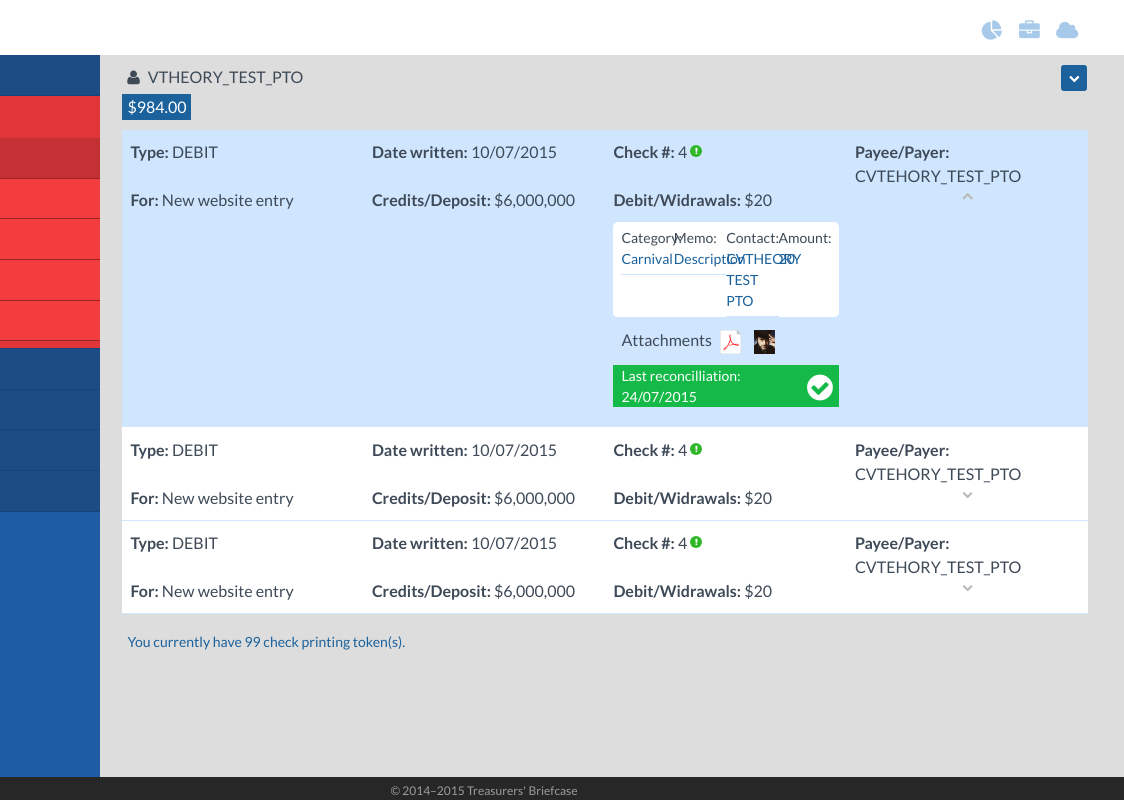
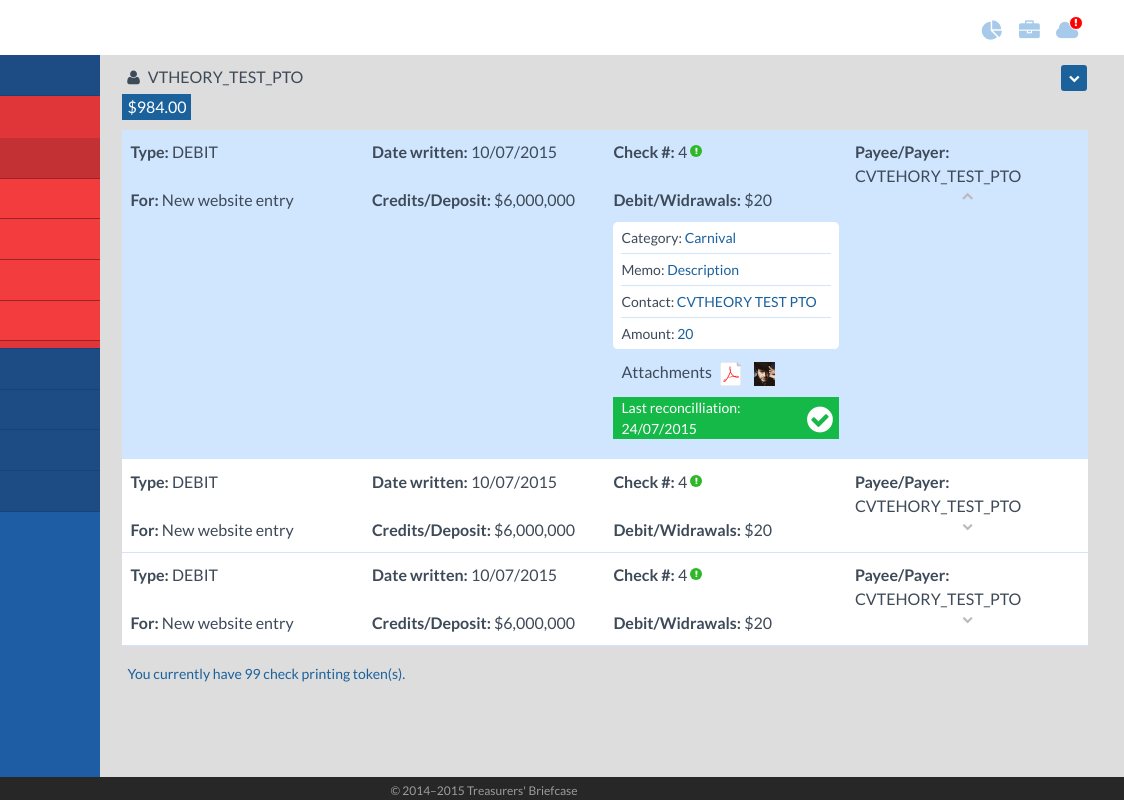
Before and after one commit to markanthonyuy/tbc-new-design, a website: page transaction.html in a window 1280 px wide. Both pictures are taken after a click on the link 761 px from the left and 172 px from the top of the page. Shown: the full height of the page, 156-1280 px from the left. Drawn offline with Linux system fonts and the light colour scheme.

Commit message:
fix transaction code bug

```diff
--- a/transaction.html
+++ b/transaction.html
@@ -14,22 +14,13 @@
   </head>
   <body>
 
-<div class="page-wrap">
-
-<!-- off-canvas-start -->
-<div class="off-canvas-wrap" data-offcanvas>
-  <div class="inner-wrap">
-
-
-
+  <div class="page-wrap"> <!-- start page-wrap -->
+    <div class="off-canvas-wrap" data-offcanvas> <!-- start off-canvas-wrap -->
+      <div class="inner-wrap"> <!-- start inner-wrap -->
         <nav class="tab-bar">
           <h1 class="tb-logo"><a href="index.html"><img src="img/tbc-logo.jpg" class="hide-for-small" alt="Treasurer's Briefcase Logo"><img src="img/tbc-icon.jpg" alt="Treasurer's Briefcase Logo" class="hide-for-medium-up"></a></h1>
-
-
           <ul class="notif-icons right">
-
             <li class="pchart">
-
               <a href="#" class="notif-btn"><span><i class="icon-chart-pie"></i></span><span class="attn hide"><i class="icon-attention-alt"></i></span></a>
               <ul class="dropit xchart">
                 <li class="arrwup"><span class="arrow-up"></span></li>
@@ -37,9 +28,7 @@
                 <li><a href="#">User's subscription is about to expire</a></li>
                 <li><a href="#">Duis aute irure dolor in reprehenderit</a></li>
                 <li><a href="#">Lorem ipsum dolor sit amet</a></li>
-
               </ul>
-
             </li>
             <li class="bcase">
               <a href="#" class="notif-btn"><span><i class="icon-briefcase"></i></span><span class="attn hide"><i class="icon-attention-alt"></i></span></a>
@@ -48,31 +37,22 @@
                 <li class="headin"><a href="#">Notifications Briefcase</a></li>
                 <li><a href="#">Sed do eiusmod tempor</a></li>
                 <li><a href="#">Quis nostrud exercitation</a></li>
-
               </ul>
             </li>
             <li class="bcloud">
-        <a href="#" class="notif-btn"><span><i class="icon-cloud"></i></span><span class="attn hide"><i class="icon-attention-alt"></i></span></a>
+              <a href="#" class="notif-btn"><span><i class="icon-cloud"></i></span><span class="attn"><i class="icon-attention-alt"></i></span></a>
               <ul class="dropit xcloud">
                 <li class="arrwup"><span class="arrow-up"></span></li>
                 <li class="headin"><a href="#">Treasurer's Briefcase</a></li>
                 <li><a href="#">Sunt in culpa qui officia</a></li>
-
               </ul>
             </li>
           </ul>
-
-
-
-
 
           <section class="right-small hide-for-large-up">
             <a class="right-off-canvas-toggle" href="#"><span><i class="icon-user"></i></span></a>
           </section>
         </nav>
-
-
-
         <aside class="right-off-canvas-menu">
           <ul class="off-canvas-list">
             <li><label>CVTHEORY_TEST_PTO</label></li>
@@ -81,10 +61,6 @@
             <li><a href="#">Logout</a></li>
           </ul>
         </aside>
-
-<!-- off-canvas-start -->
-
-
 
         <aside class="nav-wrap"> <!-- start nav-wrap -->
           <div class="row">
@@ -137,58 +113,55 @@
           </div>
         </aside> <!-- start nav-wrap -->
 
-<!-- content wrap -->
+        <div class="content-wrap"> <!-- start content wrap -->
 
- <div class="content-wrap">
-
-<div class="row padding10">
+          <div class="row padding10"> <!-- start row -->
             <div class="small-10 columns">
               <header><i class="icon-user"></i> VTHEORY_TEST_PTO</header>
               <span class="dollar-total">$984.00</span>
             </div>
-   <div class="small-2 columns menubtn">
-
-<div class="contact-menu-wrap">
+            <div class="small-2 columns menubtn"> <!-- start menubtn -->
+              <div class="contact-menu-wrap"> <!-- start contact-menu-wrap -->
                 <ul class="contact-drop">
-
                   <li class="srch-btn">
-
                     <a href="#"><span><i class="icon-down-open-1"></i></span></a>
-
                   </li>
-
-
                 </ul>
 
-
-    <div class="srchform contact-box">
+                <div class="srchform contact-box"> <!-- start srchform -->
                   <span class="arrow-up"></span>
-
                   <form>
-                    <div class="large-4 columns">
+                    <div class="large-12 columns">
                       <select>
                         <option>CVTEHORY_TEST_PTO</option>
                         <option>CVTEHORY_TEST_01</option>
                         <option>CVTEHORY_TEST_02</option>
                       </select>
                     </div>
-                    <div class="large-4 columns"><input type="text" class="search1" placeholder="Date, Check#, Amount"><button type="submit" class="srchbtn"><i class="icon-search"></i></button></div>
-                    <div class="large-4 columns"><input type="text" data-date class="fromdate calendar hasDatepicker fdatepicker" name="start_date" placeholder="dd-mm-yy"  data-date="12-02-2012"> to <input type="text" data-date="12-02-2012" class="fromdate calendar hasDatepicker fdatepicker"  name="end_date" placeholder="dd-mm-yy"><button type="submit" class="srchbtn"><i class="icon-search"></i></button></div>
-                    <div class="large-4 columns entries"><span>show</span>
+                    <div class="large-12 columns">
+                      <input type="text" class="search1" placeholder="Date, Check#, Amount">
+                      <button type="submit" class="srchbtn"><i class="icon-search"></i></button>
+                    </div>
+                    <div class="large-12 columns">
+                      <input type="text" data-date class="fromdate calendar hasDatepicker fdatepicker" name="start_date" placeholder="dd-mm-yy"  data-date="12-02-2012"> to
+                      <input type="text" data-date="12-02-2012" class="fromdate calendar hasDatepicker fdatepicker"  name="end_date" placeholder="dd-mm-yy">
+                      <button type="submit" class="srchbtn">
+                        <i class="icon-search"></i>
+                      </button>
+                    </div>
+                    <div class="large-12 columns entries">
+                      <span>show</span>
                       <select>
                         <option>10 entries</option>
                         <option>20 entries</option>
                         <option>30 entries</option>
-                      </select></div>
+                      </select>
+                    </div>
+                  </form>
+                </div> <!-- end srchform -->
 
-
-                  </form>
-
-   </div>
-
-   <div class="az">
+                <div class="az"> <!-- start az -->
                   <span class="arrow-up"></span>
-
                   <a href="#" class="numb">0-9</a>
                   <a href="#">A</a>
                   <a href="#">B</a>
@@ -216,18 +189,107 @@
                   <a href="#">X</a>
                   <a href="#">Y</a>
                   <a href="#">Z</a>
+                </div> <!-- end az -->
+              </div> <!-- end contact-menu-wrap -->
+            </div> <!-- end menubtn -->
+          </div> <!-- end row -->
 
+
+          <div class="row "> <!-- start row -->
+            <div class="large-12 columns pad10 padtb"> <!-- start large-12 -->
+              <div class="transaction-row"> <!-- start transaction-row -->
+                <div class="large-3 small-12 columns transactions">
+                  <div><strong>Type:</strong> DEBIT</div>
+                </div>
+                <div class="large-3 small-12 columns transactions">
+                  <div><strong>Date written:</strong> 10/07/2015</div>
+                </div>
+                <div class="large-3 small-12 columns transactions">
+                  <div><strong>Check #:</strong> 4 <span class="attn green"><i class="icon-attention-alt"></i></span></div>
+                </div>
+                <div class="large-3 small-12 columns transactions">
+                  <div><strong>Payee/Payer:</strong> CVTEHORY_TEST_PTO</div>
+                </div>
+                <div class="large-3 small-12 columns transactions">
+                  <div><strong>For:</strong> New website entry</div>
+                </div>
+                <div class="large-3 small-12 columns transactions">
+                  <div><strong>Credits/Deposit:</strong> $6,000,000</div>
+                </div>
+                <div class="large-3 small-12 columns transactions">
+                  <div>
+                    <strong>Debit/Widrawals:</strong> $20
+                    <div class="details-wrap">
+                      <div class="whitebg">
+                        <div class="small-12 columns">Category: <span>Carnival</span></div>
+                        <div class="small-12 columns">Memo: <span>Description</span></div>
+                        <div class="small-12 columns">Contact: <span>CVTHEORY TEST PTO</span></div>
+                        <div class="small-12 columns">Amount: <span>20</span></div>
+                      </div>
+                      <div class="attachments">
+                        <div>Attachments <span><a href="#"><img src="img/pdf.png"></a></span> <span>
+                          <a href="#"><img src="img/img-attc.jpg"></a></span>
+                        </div>
+                      </div>
+                      <div class="last-recon ok">
+                        <span>Last reconcilliation:</span> <span>24/07/2015</span>
+                        <i class="icon-ok-circled"></i>
                       </div>
                     </div>
                   </div>
                 </div>
+                <a href="#" class="drop-details"><i class="icon-down-open-1 idown"></i><i class="icon-up-open-1 iup invi"></i></a>
+              </div> <!-- end transaction-row -->
+            </div> <!-- end large-12 -->
 
+            <div class="large-12 columns pad10 padtb"> <!-- start large-12 -->
+              <div class="transaction-row"> <!-- start transaction-row -->
+                <div class="large-3 small-12 columns transactions">
+                  <div><strong>Type:</strong> DEBIT</div>
+                </div>
+                <div class="large-3 small-12 columns transactions">
+                  <div><strong>Date written:</strong> 10/07/2015</div>
+                </div>
+                <div class="large-3 small-12 columns transactions">
+                  <div><strong>Check #:</strong> 4 <span class="attn green"><i class="icon-attention-alt"></i></span></div>
+                </div>
+                <div class="large-3 small-12 columns transactions">
+                  <div><strong>Payee/Payer:</strong> CVTEHORY_TEST_PTO</div>
+                </div>
+                <div class="large-3 small-12 columns transactions">
+                  <div><strong>For:</strong> New website entry</div>
+                </div>
+                <div class="large-3 small-12 columns transactions">
+                  <div><strong>Credits/Deposit:</strong> $6,000,000</div>
+                </div>
+                <div class="large-3 small-12 columns transactions">
+                  <div>
+                    <strong>Debit/Widrawals:</strong> $20
+                    <div class="details-wrap">
+                      <div class="whitebg">
+                        <div class="small-12 columns">Category: <span>Carnival</span></div>
+                        <div class="small-12 columns">Memo: <span>Description</span></div>
+                        <div class="small-12 columns">Contact: <span>CVTHEORY TEST PTO</span></div>
+                        <div class="small-12 columns">Amount: <span>20</span></div>
+                      </div>
+                      <div class="attachments">
+                        <div>Attachments <span><a href="#"><img src="img/pdf.png"></a></span> <span>
+                          <a href="#"><img src="img/img-attc.jpg"></a></span>
+                        </div>
+                      </div>
+                      <div class="last-recon ok">
+                        <span>Last reconcilliation:</span> <span>24/07/2015</span>
+                        <i class="icon-ok-circled"></i>
+                      </div>
+                    </div>
+                  </div>
+                </div>
+                <a href="#" class="drop-details"><i class="icon-down-open-1 idown"></i><i class="icon-up-open-1 iup invi"></i></a>
+              </div> <!-- end transaction-row -->
+            </div> <!-- end large-12 -->
 
-<div class="row ">
-
-  <div class="large-12 columns pad10 padtb">
-
-    <div class="transaction-row">
+            <div class="large-12 columns pad10 padtb"> <!-- start large-12 -->
+              <div class="transaction-row"> <!-- start transaction-row -->
                 <div class="large-3 small-12 columns transactions">
                   <div><strong>Type:</strong> DEBIT</div>
                 </div>
@@ -250,14 +312,15 @@
                   <div><strong>Debit/Widrawals:</strong> $20
                     <div class="details-wrap">
                       <div class="whitebg">
-                <div class="large-3 small-12 columns">Category: <span>Carnival</span></div>
-                <div class="large-3 small-12 columns">Memo: <span>Description</span></div>
-                <div class="large-3 small-12 columns">Contact: <span>CVTHEORY TEST PTO</span></div>
-                <div class="large-3 small-12 columns">Amount: <span>20</span></div>
+                        <div class="small-12 columns">Category: <span>Carnival</span></div>
+                        <div class="small-12 columns">Memo: <span>Description</span></div>
+                        <div class="small-12 columns">Contact: <span>CVTHEORY TEST PTO</span></div>
+                        <div class="small-12 columns">Amount: <span>20</span></div>
                       </div>
                       <div class="attachments">
                         <div>Attachments <span><a href="#"><img src="img/pdf.png"></a></span> <span>
-              <a href="#"><img src="img/img-attc.jpg"></a></span></div>
+                          <a href="#"><img src="img/img-attc.jpg"></a></span>
+                        </div>
                       </div>
                       <div class="last-recon ok">
                         <span>Last reconcilliation:</span> <span>24/07/2015</span>
@@ -267,156 +330,29 @@
                   </div>
                 </div>
                 <a href="#" class="drop-details"><i class="icon-down-open-1 idown"></i><i class="icon-up-open-1 iup invi"></i></a>
-</div>
-
-
-
-</div>
-
-
-<!-- normal -->
-
- <div class="large-12 columns pad10 padtb">
-
-    <div class="transaction-row">
-<div class="large-3 small-12 columns transactions">
-  <div><strong>Type:</strong> DEBIT</div>
-</div>
-<div class="large-3 small-12 columns transactions">
-  <div><strong>Date written:</strong> 10/07/2015</div>
-</div>
-<div class="large-3 small-12 columns transactions">
-  <div><strong>Check #:</strong> 4 <span class="attn green"><i class="icon-attention-alt"></i></span></div>
-</div>
-<div class="large-3 small-12 columns transactions">
-  <div><strong>Payee/Payer:</strong> CVTEHORY_TEST_PTO</div>
-</div>
-<div class="large-3 small-12 columns transactions">
-  <div><strong>For:</strong> New website entry</div>
-</div>
-<div class="large-3 small-12 columns transactions">
-  <div><strong>Credits/Deposit:</strong> $6,000,000</div>
-</div>
-<div class="large-3 small-12 columns transactions">
-  <div><strong>Debit/Widrawals:</strong> $20
-    <div class="details-wrap">
-          <div class="whitebg">
-                <div class="large-3 small-12 columns">Category: <span>Carnival</span></div>
-                <div class="large-3 small-12 columns">Memo: <span>Description</span></div>
-                <div class="large-3 small-12 columns">Contact: <span>CVTHEORY TEST PTO</span></div>
-                <div class="large-3 small-12 columns">Amount: <span>20</span></div>
-          </div>
-          <div class="attachments">
-            <div>Attachments <span><a href="#"><img src="img/pdf.png"></a></span> <span>
-              <a href="#"><img src="img/img-attc.jpg"></a></span></div>
-          </div>
-          <div class="last-recon ok">
-            <span>Last reconcilliation:</span> <span>24/07/2015</span>
-            <i class="icon-ok-circled"></i>
-          </div>
-    </div>
-</div>
-</div>
-<a href="#" class="drop-details"><i class="icon-down-open-1 idown"></i><i class="icon-up-open-1 iup invi"></i></a>
-</div>
-
-</div>
-<!-- normal end -->
-
-
-
-<!-- normal -->
-
- <div class="large-12 columns pad10 padtb">
-
-    <div class="transaction-row">
-<div class="large-3 small-12 columns transactions">
-  <div><strong>Type:</strong> DEBIT</div>
-</div>
-<div class="large-3 small-12 columns transactions">
-  <div><strong>Date written:</strong> 10/07/2015</div>
-</div>
-<div class="large-3 small-12 columns transactions">
-  <div><strong>Check #:</strong> 4 <span class="attn green"><i class="icon-attention-alt"></i></span></div>
-</div>
-<div class="large-3 small-12 columns transactions">
-  <div><strong>Payee/Payer:</strong> CVTEHORY_TEST_PTO</div>
-</div>
-<div class="large-3 small-12 columns transactions">
-  <div><strong>For:</strong> New website entry</div>
-</div>
-<div class="large-3 small-12 columns transactions">
-  <div><strong>Credits/Deposit:</strong> $6,000,000</div>
-</div>
-<div class="large-3 small-12 columns transactions">
-  <div><strong>Debit/Widrawals:</strong> $20
-    <div class="details-wrap">
-          <div class="whitebg">
-                <div class="large-3 small-12 columns">Category: <span>Carnival</span></div>
-                <div class="large-3 small-12 columns">Memo: <span>Description</span></div>
-                <div class="large-3 small-12 columns">Contact: <span>CVTHEORY TEST PTO</span></div>
-                <div class="large-3 small-12 columns">Amount: <span>20</span></div>
-          </div>
-          <div class="attachments">
-            <div>Attachments <span><a href="#"><img src="img/pdf.png"></a></span> <span>
-              <a href="#"><img src="img/img-attc.jpg"></a></span></div>
-          </div>
-          <div class="last-recon ok">
-            <span>Last reconcilliation:</span> <span>24/07/2015</span>
-            <i class="icon-ok-circled"></i>
-          </div>
-    </div>
-</div>
-</div>
-<a href="#" class="drop-details"><i class="icon-down-open-1 idown"></i><i class="icon-up-open-1 iup invi"></i></a>
-</div>
-
-</div>
-<!-- normal end -->
+              </div> <!-- end transaction-row -->
+            </div> <!-- end large-12 -->
 
 
             <div class="large-12 columns">
               <p class="ptokens">You currently have 99 check printing token(s).</p>
             </div>
-
-</div>
-
-
-
-
-
-    </div>
-
-<!-- content wrap end -->
-
-
-
-
-
-<!-- off-canvas-end -->
-
-
+          </div> <!-- end row -->
+        </div> <!-- end content wrap -->
 
         <a class="exit-off-canvas"></a>
         <footer>
           © 2014–2015 Treasurers' Briefcase
-
         </footer>
+      </div> <!-- end inner-wrap -->
+    </div> <!-- end off-canvas-wrap -->
+  </div> <!-- end page-wrap -->
 
 
-  </div>
-</div>
-<!-- off-canvas-end -->
-
-
-
-</div> <!-- end of page-wrap -->
-
   <script src="bower_components/jquery/dist/jquery.min.js"></script>
-    <script type="text/javascript" src="bower_components/jqueryte/jquery-te-1.4.0.min.js" charset="utf-8"></script>
+  <script src="bower_components/jqueryte/jquery-te-1.4.0.min.js" charset="utf-8"></script>
   <script src="bower_components/foundation/js/foundation.min.js"></script>
   <script src="bower_components/foundation-datepicker-master/js/foundation-datepicker.js"></script>
-
   <script src="js/app.js"></script>
   <script src="js/tb.js"></script>
   <script>
```
Lines whose indentation alone changed are shown as unchanged.
